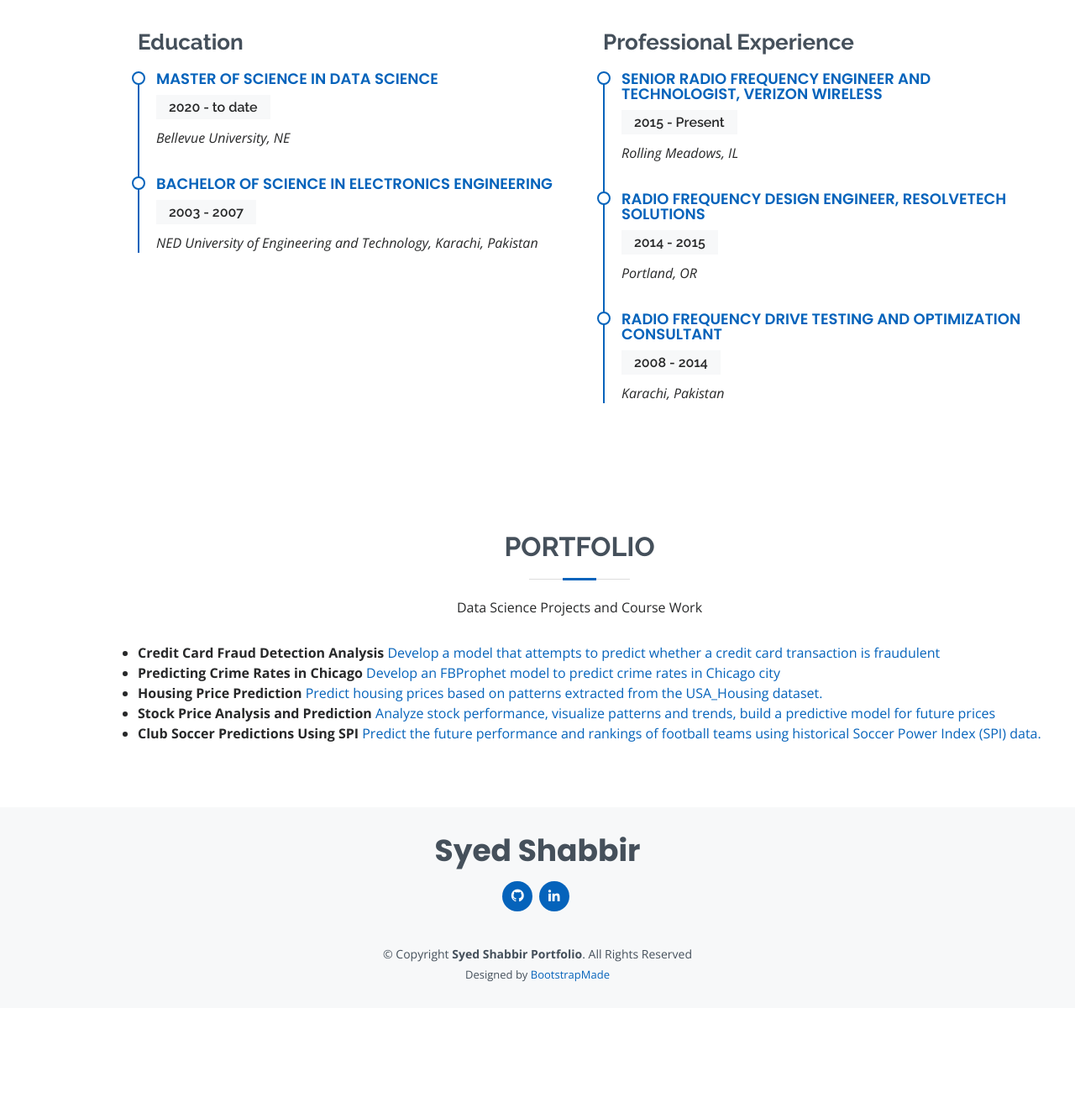
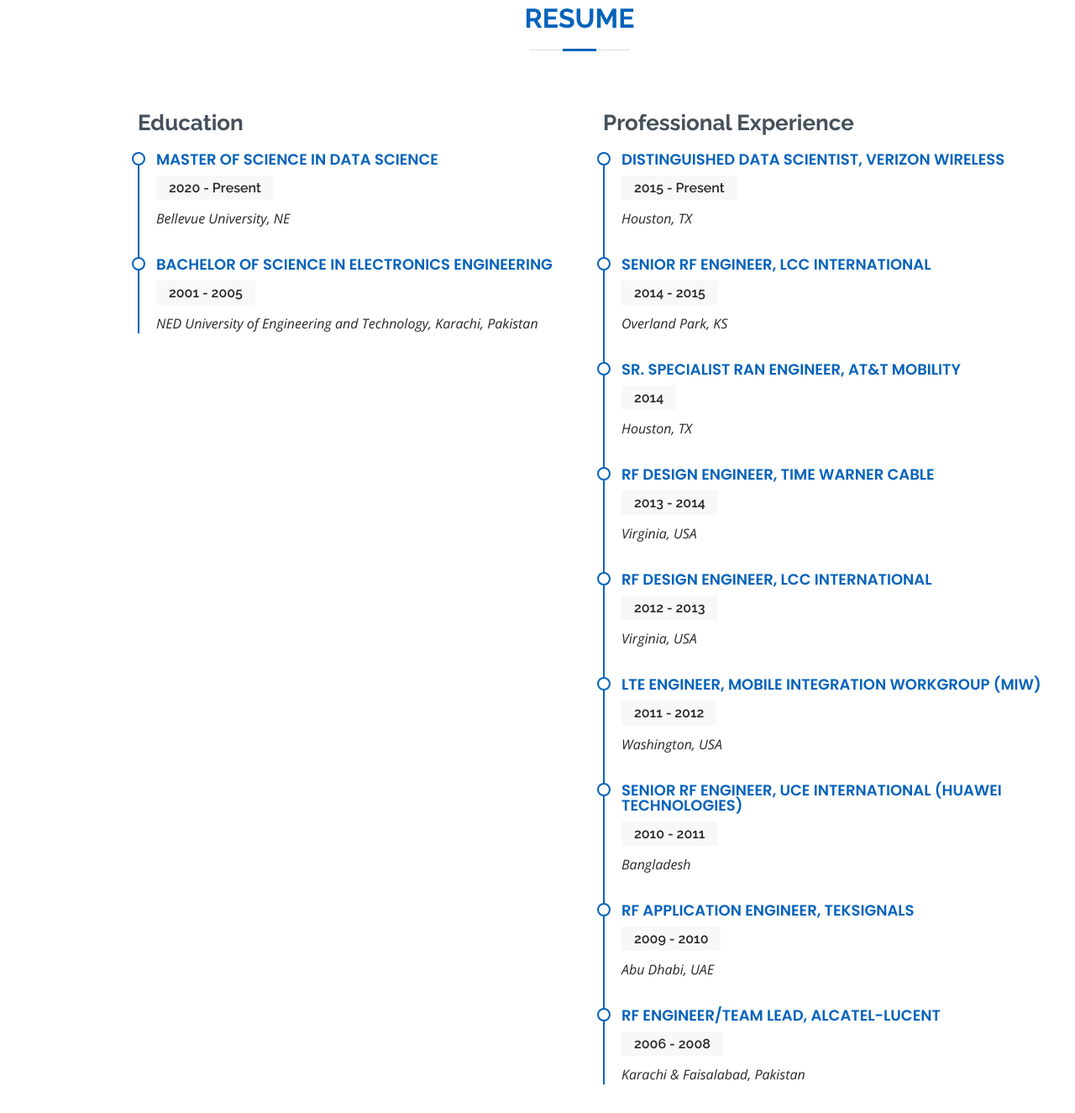
Before and after one commit to Syd-Shbir/Syd-Shbir.github.io, a plain HTML site: page index.html in a window 1280 px wide. Shown: the part 1425-2750 px from the top of the page at 84% size. Before the commit the page ends 2625 px from the top, so only its background shows below. Drawn offline with nearby package versions, Linux system fonts and the light colour scheme.

Commit message:
Update index.html

```diff
--- a/index.html
+++ b/index.html
@@ -73,7 +73,7 @@
 
         <div class="section-title">
           <h2>About</h2>
-          <p>Hi, I am currently working as Radio Frequency Design Engineer in the Data Integrity Team of Verizon Wireless</p>
+          <p>Hi, I am currently working as a Distinguished Data Scientist at Verizon, leveraging my expertise in telecommunications and data science.</p>
         </div>
 
         <div class="row">
@@ -81,20 +81,20 @@
           <div class="col-lg-8 pt-4 pt-lg-0 content">
             <h3>Wireless Communication Engineer and Technologist</h3>
             <p class="fst-italic">
-            Data science enthusiast with interest in Machine Learning/Artificial Intelligence. Well Versed with AI/ML tools like Python programming, Tableau, SQL queries, Knime, Power BI
+            A seasoned professional with over 17 years of experience in radio frequency design and performance, complemented by a deep passion for data science and artificial intelligence/machine learning. Proficient in Python, SQL, Tableau, Django, and various AI/ML libraries such as TensorFlow and Scikit-learn.
             </p>
             <div class="row">
               <div class="col-lg-6">
                 <ul>
 
                   <li><i class="bi bi-chevron-right"></i> <strong>Website:</strong> <span>https://github.com/Syd-Shbir</span></li>
-                  <li><i class="bi bi-chevron-right"></i> <strong>City:</strong> <span>Cypress, TX, USA</span></li>
+                  <li><i class="bi bi-chevron-right"></i> <strong>City:</strong> <span>Houston, TX, USA</span></li>
                 </ul>
               </div>
               <div class="col-lg-6">
                 <ul>
 
-                  <li><i class="bi bi-chevron-right"></i> <strong>Degree:</strong> <span>Masters of Science in Data Science</span></li>
+                  <li><i class="bi bi-chevron-right"></i> <strong>Degree:</strong> <span>Currently pursuing a Master of Science in Data Science</span></li>
                   <li><i class="bi bi-chevron-right"></i> <strong>Email:</strong> <span>syd.shbir@gmail.com</span></li>
                 </ul>
               </div>
@@ -111,7 +111,7 @@
 
         <div class="section-title">
           <h2>Skills</h2>
-          <p>Having about 17 years of experience in the field of Radio Frequency Design & Performance. Worked on Siemens, Alcatel & Motorola & Ericsson equipment served on positions as RF Engineer and RF Optimization Consultant. Ability to perform Collective Optimization for cell phone base stations, individual base stations Verification and provide recommendations. Ability to perform Tuning and Critical Analysis to determine outliers in a dataset. Good understanding of Radio Frequency hardware and how to integrate the required parameters by using scripting and optimize the Key Performance Indicators.</p>
+          <p>With over 15 years of professional experience, I bring expertise in Radio Frequency (RF) Design, Planning, and Optimization for LTE, 3G, WiFi, and Mobile WiMAX networks. Proficient in tools like ATOLL, MapInfo, and TEMS, I specialize in RF strategic planning, KPI analysis, and performance optimization. I have extensive experience with Siemens, Alcatel, Motorola, Ericsson, and Huawei equipment, performing tasks such as collective optimization of cell phone base stations, verification of individual stations, and providing actionable recommendations to improve network performance. Skilled in RF hardware integration and parameter tuning, I utilize scripting and automation techniques to enhance Key Performance Indicators (KPIs). Additionally, I am adept in advanced data science methodologies, including machine learning, data visualization, and programming, leveraging Python, SQL, and Tableau for data-driven network performance analysis and optimization.</p>
         </div>
 
         <div class="row skills-content">
@@ -199,31 +199,61 @@
             <h3 class="resume-title">Education</h3>
             <div class="resume-item">
               <h4>Master of Science in Data Science</h4>
-              <h5>2020 - to date</h5>
+              <h5>2020 - Present</h5>
               <p><em>Bellevue University, NE</em></p>
             </div>
             <div class="resume-item">
               <h4>Bachelor of Science in Electronics Engineering</h4>
-              <h5>2003 - 2007</h5>
+              <h5>2001 - 2005</h5>
               <p><em>NED University of Engineering and Technology, Karachi, Pakistan</em></p>
             </div>
           </div>
           <div class="col-lg-6">
             <h3 class="resume-title">Professional Experience</h3>
             <div class="resume-item">
-              <h4>Senior Radio Frequency Engineer and Technologist, Verizon Wireless</h4>
+              <h4>Distinguished Data Scientist, Verizon Wireless</h4>
               <h5>2015 - Present</h5>
-              <p><em>Rolling Meadows, IL </em></p>
+              <p><em>Houston, TX</em></p>
             </div>
             <div class="resume-item">
-              <h4>Radio Frequency Design Engineer, ResolveTech Solutions</h4>
+              <h4>Senior RF Engineer, LCC International</h4>
               <h5>2014 - 2015</h5>
-              <p><em>Portland, OR</em></p>
+              <p><em>Overland Park, KS</em></p>
             </div>
             <div class="resume-item">
-              <h4>Radio Frequency Drive Testing and Optimization Consultant</h4>
-              <h5>2008 - 2014</h5>
-              <p><em>Karachi, Pakistan</em></p>
+              <h4>Sr. Specialist RAN Engineer, AT&T Mobility</h4>
+              <h5>2014</h5>
+              <p><em>Houston, TX</em></p>
+            </div>
+            <div class="resume-item">
+              <h4>RF Design Engineer, Time Warner Cable</h4>
+              <h5>2013 - 2014</h5>
+              <p><em>Virginia, USA</em></p>
+            </div>
+            <div class="resume-item">
+              <h4>RF Design Engineer, LCC International</h4>
+              <h5>2012 - 2013</h5>
+              <p><em>Virginia, USA</em></p>
+            </div>
+            <div class="resume-item">
+              <h4>LTE Engineer, Mobile Integration Workgroup (MIW)</h4>
+              <h5>2011 - 2012</h5>
+              <p><em>Washington, USA</em></p>
+            </div>
+            <div class="resume-item">
+              <h4>Senior RF Engineer, UCE International (Huawei Technologies)</h4>
+              <h5>2010 - 2011</h5>
+              <p><em>Bangladesh</em></p>
+            </div>
+            <div class="resume-item">
+              <h4>RF Application Engineer, TekSignals</h4>
+              <h5>2009 - 2010</h5>
+              <p><em>Abu Dhabi, UAE</em></p>
+            </div>
+            <div class="resume-item">
+              <h4>RF Engineer/Team Lead, Alcatel-Lucent</h4>
+              <h5>2006 - 2008</h5>
+              <p><em>Karachi & Faisalabad, Pakistan</em></p>
             </div>
           </div>
         </div>
```
